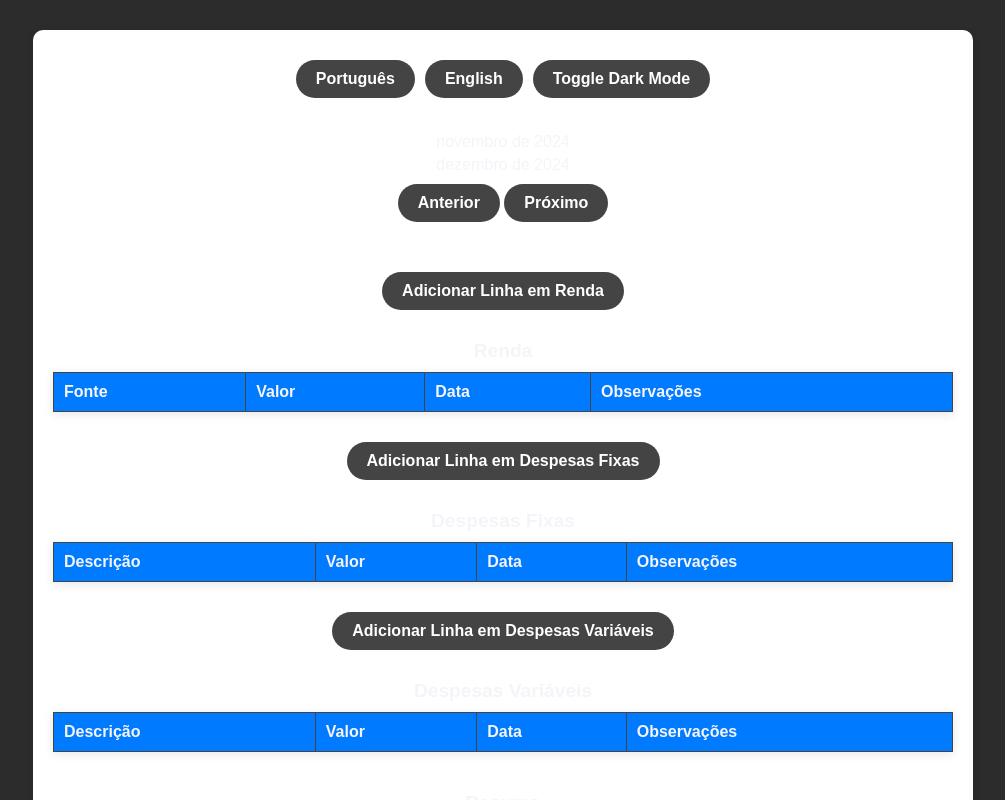
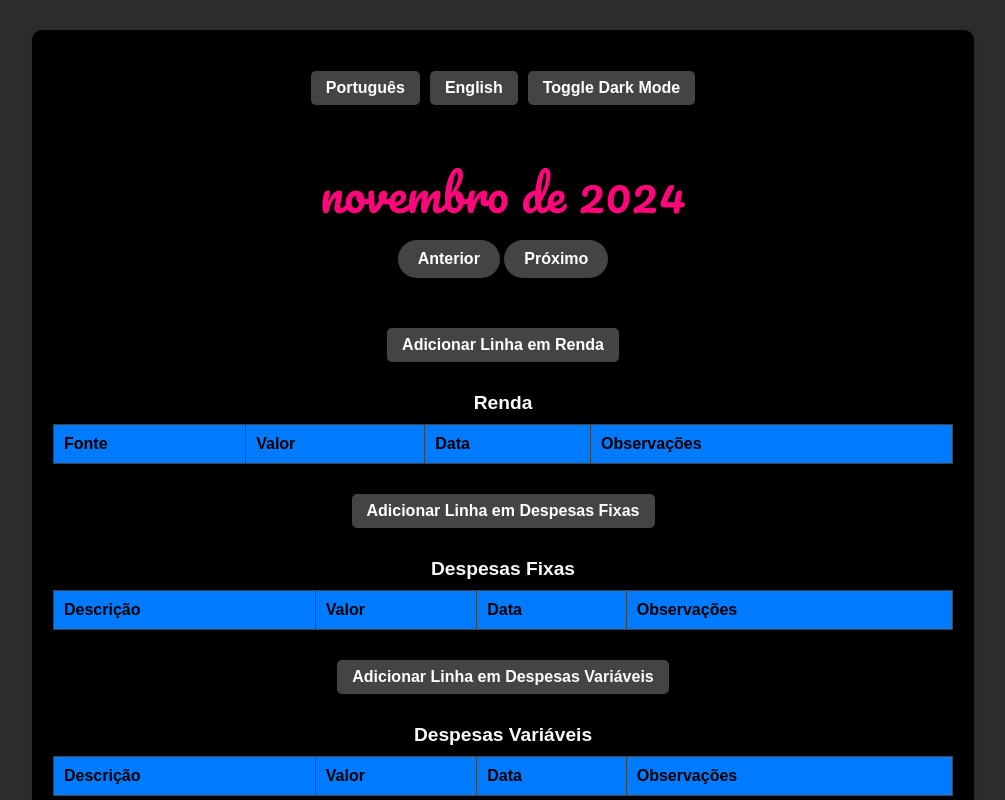
Before and after one commit to juniorapeles/landing-page-finance, a plain HTML site: page index.html in a window 1280 px wide. Both pictures are taken after a click on the button "Toggle Dark Mode". Shown: the top 800 px of the page, without its empty margins (137-1142 px from the left). Drawn offline with Linux system fonts and the light colour scheme; no server answers.

Commit message:
fix toggle dark mode

```diff
--- a/index.html
+++ b/index.html
@@ -4,25 +4,27 @@
     <meta charset="UTF-8">
     <meta name="viewport" content="width=device-width, initial-scale=1.0">
     <title>Expenses and Income</title>
+    <link href="https://fonts.googleapis.com/css2?family=Pacifico&display=swap" rel="stylesheet">
     <link rel="stylesheet" href="style.css">
     <script src="index.js"></script>
 </head>
 <body>
     <div class="container">
         <!-- Seletor de idioma -->
-        <div class="button-container">
-            <button onclick="changeLanguage('pt')" aria-label="Alterar idioma para Português">Português</button>
-            <button onclick="changeLanguage('en')" aria-label="Alterar idioma para Inglês">English</button>
-            <button onclick="toggleDarkMode()" aria-label="Alternar entre modo claro e escuro">Toggle Dark Mode</button>
-        </div>
+        <header class="header">
+            <div class="button-container">
+                <button onclick="changeLanguage('pt')" aria-label="Alterar idioma para Português">Português</button>
+                <button onclick="changeLanguage('en')" aria-label="Alterar idioma para Inglês">English</button>
+                <button onclick="toggleDarkMode()" aria-label="Alternar entre modo claro e escuro">Toggle Dark Mode</button>
+            </div>
+        </header>
 
         <!-- Navegação de meses -->
         <div class="month-display">
-            <p id="mesAtual"></p>
-            <p id="proximoMes"></p>
-            <div class="month-navigation">
-                <button onclick="navegarMes(-1)" aria-label="Navegar para o mês anterior">Anterior</button>
-                <button onclick="navegarMes(1)" aria-label="Navegar para o próximo mês">Próximo</button>
+            <p id="mesAtual" class="styled-month"></p>
+            <div>
+                <button onclick="navegarMes(-1)">Anterior</button>
+                <button onclick="navegarMes(1)">Próximo</button>
             </div>
         </div>
 
--- a/index.js
+++ b/index.js
@@ -133,3 +133,11 @@ window.onload = function () {
     document.getElementById('mesAtual').textContent = obterMesAtual();
     document.getElementById('proximoMes').textContent = obterProximoMes();
 };
+function obterMesAtual(date = new Date()) {
+    return date.toLocaleDateString('pt-BR', { month: 'long', year: 'numeric' });
+}
+
+function obterProximoMes(date = new Date()) {
+    date.setMonth(date.getMonth() + 1);
+    return date.toLocaleDateString('pt-BR', { month: 'long', year: 'numeric' });
+}
--- a/style.css
+++ b/style.css
@@ -239,3 +239,64 @@ th {
         font-size: 0.9rem;
     }
 }
+.styled-month {
+    font-family: 'Pacifico', cursive; /* Letra de mão (use Google Fonts) */
+    font-size: 3rem;                 /* Tamanho grande */
+    text-align: center;              /* Centralizado */
+    color: #333;                     /* Cor do texto */
+    margin: 10px 0;                  /* Margens */
+}
+/* Modo escuro */
+body.dark-mode th,
+body.dark-mode td{
+    color: black; /* Texto das células preto */
+}
+
+body.dark-mode .container,
+body.dark-mode input,
+body.dark-mode textarea,
+body.dark-mode select {
+    background-color: black; /* Fundo de inputs preto */
+    color: black; /* Texto de inputs preto */
+    border: 1px solid black; /* Bordas pretas */
+}
+
+
+body.dark-mode caption
+{
+    color: #fafafa;
+}
+
+body.dark-mode .styled-month{
+    color: #ff077b;
+}
+
+
+
+
+.header {
+
+    justify-content: space-between; /* Espaçamento automático entre elementos */
+    align-items: center;           /* Alinha verticalmente */
+    padding: 10px 20px;            /* Espaçamento interno */
+}
+
+/* Estilo do container de botões */
+.button-container {
+    display: flex;
+    gap: 10px; /* Espaçamento entre os botões */
+}
+
+/* Estilo dos botões */
+.button-container button {
+    padding: 8px 15px; /* Tamanho interno dos botões */
+    font-size: 1rem;   /* Tamanho da fonte */
+    border: none;      /* Remove borda */
+    border-radius: 5px; /* Borda arredondada */
+    cursor: pointer;   /* Cursor de clique */
+    transition: background-color 0.3s; /* Animação de cor */
+}
+
+.button-container button:hover {
+    background-color: #8a8888; /* Cor ao passar o mouse */
+}
```
